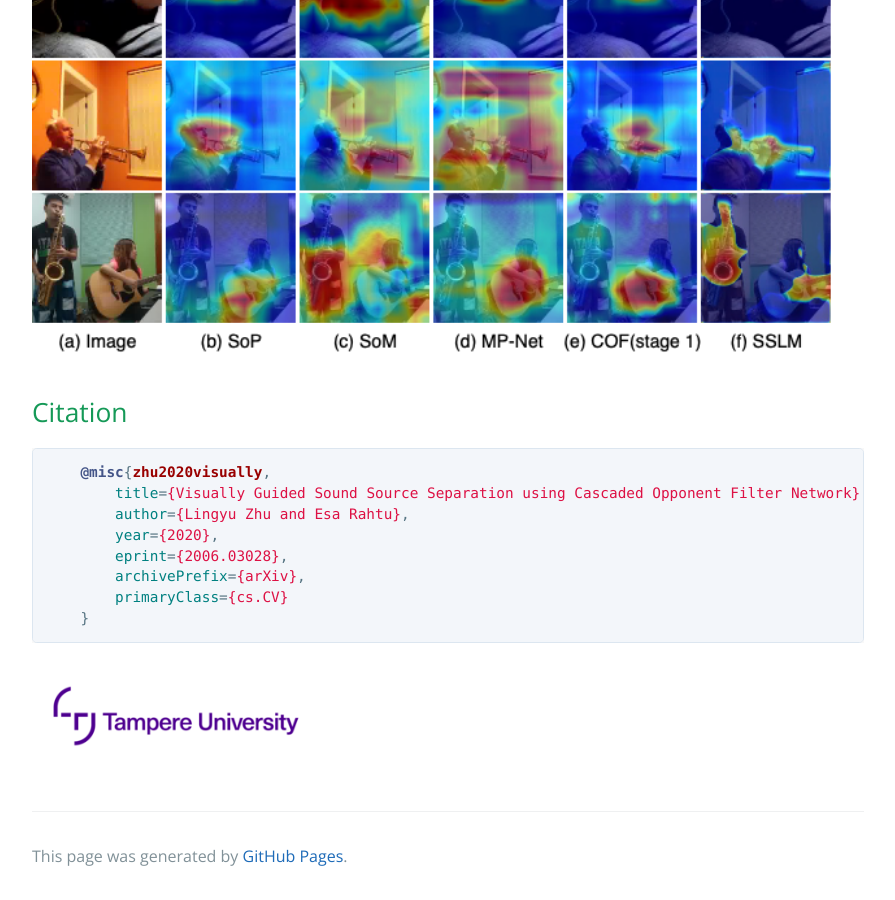
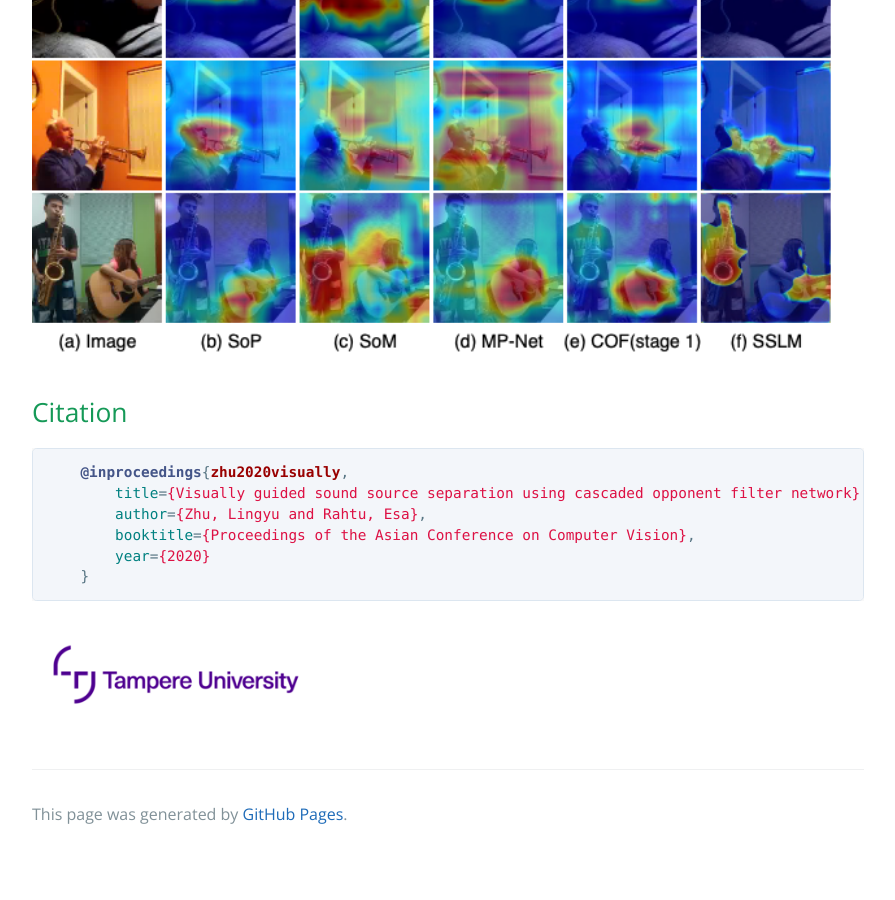
Before and after one commit to ly-zhu/ly-zhu.github.io, a Jekyll site: the page built from cof-net.md, in a window 1280 px wide and 900 px high, scrolled down 4329 px. Shown: the whole window, without its empty margins (192-1087 px from the left). Built offline with Jekyll 4.4.1, drawn with Linux system fonts in a browser that asks for light colours; after the commit the page ends 5187 px from its top, so only the background shows below that.

Commit message:
change paper url from arxiv to official

````diff
--- a/cof-net.md
+++ b/cof-net.md
@@ -64,13 +64,11 @@
 
 ## Citation
 ```bibtex
-    @misc{zhu2020visually,
-        title={Visually Guided Sound Source Separation using Cascaded Opponent Filter Network},
-        author={Lingyu Zhu and Esa Rahtu},
-        year={2020},
-        eprint={2006.03028},
-        archivePrefix={arXiv},
-        primaryClass={cs.CV}
+    @inproceedings{zhu2020visually,
+  	title={Visually guided sound source separation using cascaded opponent filter network},
+  	author={Zhu, Lingyu and Rahtu, Esa},
+  	booktitle={Proceedings of the Asian Conference on Computer Vision},
+  	year={2020}
     }
 ```
 
--- a/index.html
+++ b/index.html
@@ -82,7 +82,7 @@
           <img src="cof-net/figures/of.png" alt="blind-date" width="160">
         </td>
         <td width="75%" valign="middle">
-          <a href="https://arxiv.org/pdf/2006.03028.pdf">
+          <a href="https://openaccess.thecvf.com/content/ACCV2020/papers/Zhu_Visually_Guided_Sound_Source_Separation_using_Cascaded_Opponent_Filter_Network_ACCV_2020_paper.pdf">
             <papertitle>Visually Guided Sound Source Separation using Cascaded Opponent Filter Network</papertitle>
           </a>
           <br>
@@ -91,7 +91,7 @@
           <em>Asian Conference on Computer Vision (ACCV)</em>, 2020 (<strong>Oral</strong>)
           <br>
           <a href="https://ly-zhu.github.io/cof-net">project</a> |
-          <a href="https://arxiv.org/pdf/2006.03028.pdf">paper</a>
+          <a href="https://openaccess.thecvf.com/content/ACCV2020/papers/Zhu_Visually_Guided_Sound_Source_Separation_using_Cascaded_Opponent_Filter_Network_ACCV_2020_paper.pdf">paper</a>
           <p>
           We present a system for efficient refining sound separation based on appearance and motion information of all sound sources, and localizing sound sources at pixel level.
           </p>
````
Also changed, not shown: other parts of cof-net.md (+1 -1 lines).
